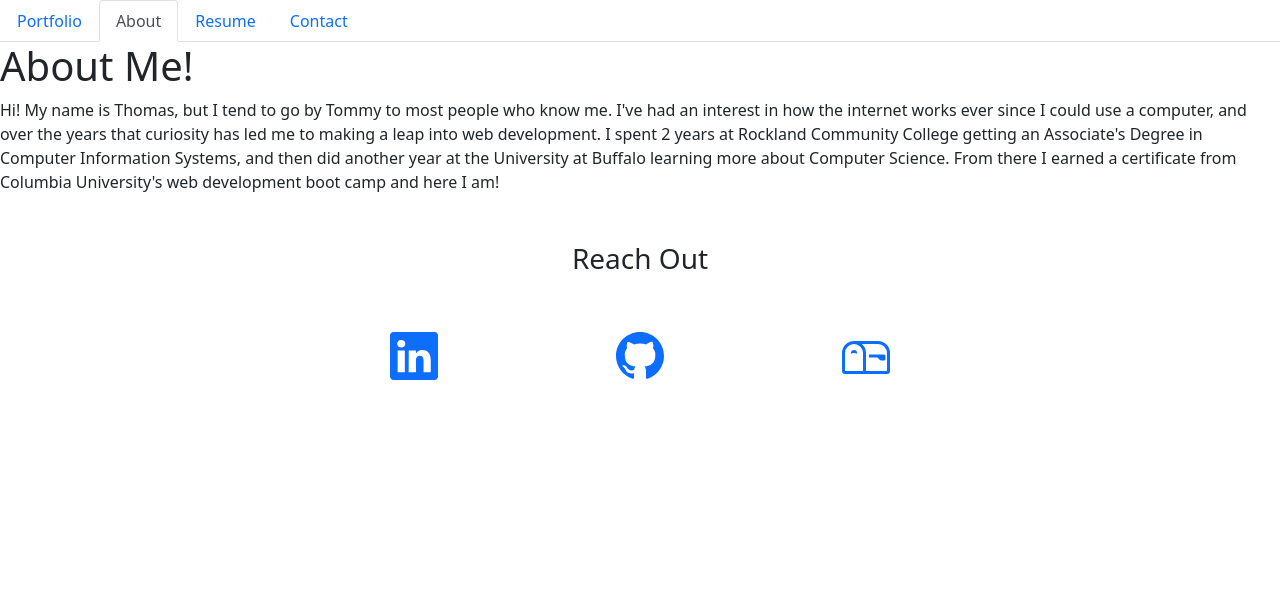
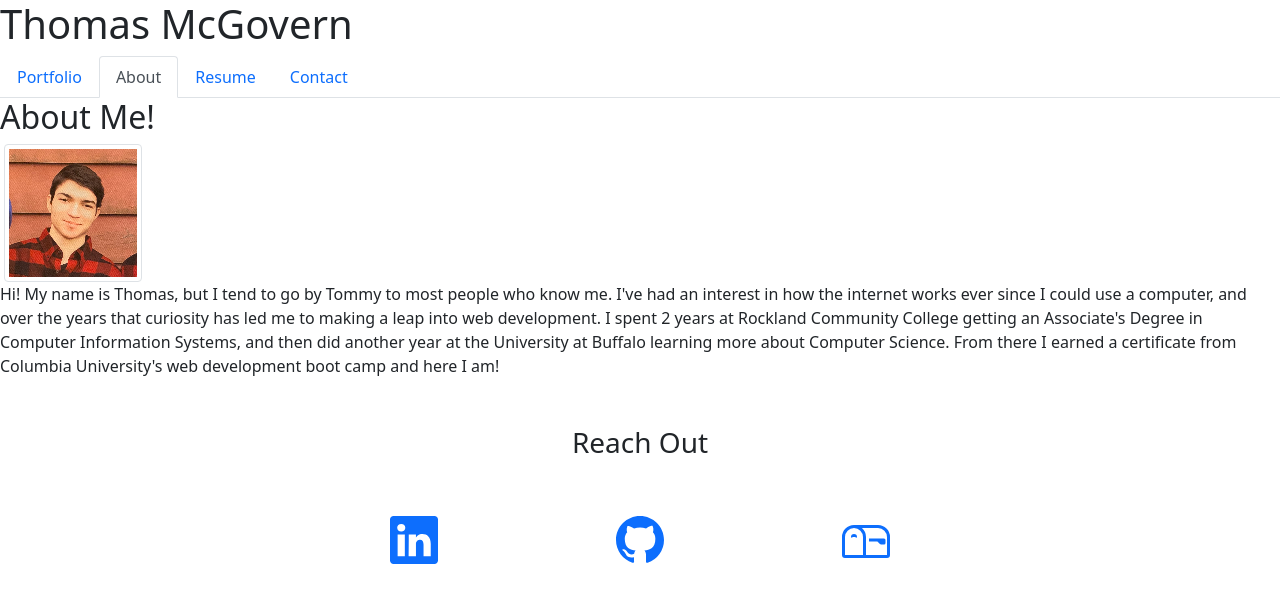
Before and after one commit to TMcG1998/react-portfolio-alpha, a React (Create React App) app: page / in a window 1280 px wide. Shown: the top 602 px of the page. Built offline with nearby package versions, Linux system fonts and the light colour scheme.

Commit message:
minor changes

```diff
--- a/src/components/Header/index.js
+++ b/src/components/Header/index.js
@@ -2,6 +2,8 @@ import React from "react";
 
 export default function Header() {
     return (
-        <div></div>
+        <div>
+            <h1>Thomas McGovern</h1>
+        </div>
     )
 }
--- a/src/components/pages/About.js
+++ b/src/components/pages/About.js
@@ -1,13 +1,18 @@
 import React from 'react';
+import myFace from "../../assets/images/profile.jpg";
 
 export default function About() {
   return (
     <div>
-      <h1>About Me!</h1>
+      <h2>About Me!</h2>
+      <img
+                src={myFace}
+                className="img-thumbnail mx-1"
+            />
       <p>
-      Hi! My name is Thomas, but I tend to go by Tommy to most people who know me. I've had an interest in how the internet works ever since I could use a computer, and over the years that curiosity has led me to making a leap into web development.
+        Hi! My name is Thomas, but I tend to go by Tommy to most people who know me. I've had an interest in how the internet works ever since I could use a computer, and over the years that curiosity has led me to making a leap into web development.
 
-I spent 2 years at Rockland Community College getting an Associate's Degree in Computer Information Systems, and then did another year at the University at Buffalo learning more about Computer Science. From there I earned a certificate from Columbia University's web development boot camp and here I am!
+        I spent 2 years at Rockland Community College getting an Associate's Degree in Computer Information Systems, and then did another year at the University at Buffalo learning more about Computer Science. From there I earned a certificate from Columbia University's web development boot camp and here I am!
       </p>
     </div>
   );
--- a/src/components/pages/Contact.js
+++ b/src/components/pages/Contact.js
@@ -38,7 +38,7 @@ function ContactForm() {
 
   return (
     <section>
-      <h1>Contact me</h1>
+      <h2>Contact me</h2>
       <form id="contact-form" className='form' onSubmit={handleSubmit}>
         <div>
           <label htmlFor="name">Name:</label>
```
Also changed, not shown: src/components/Project/index.js (+7 -0 lines), src/assets/images/profile.jpg (added).
